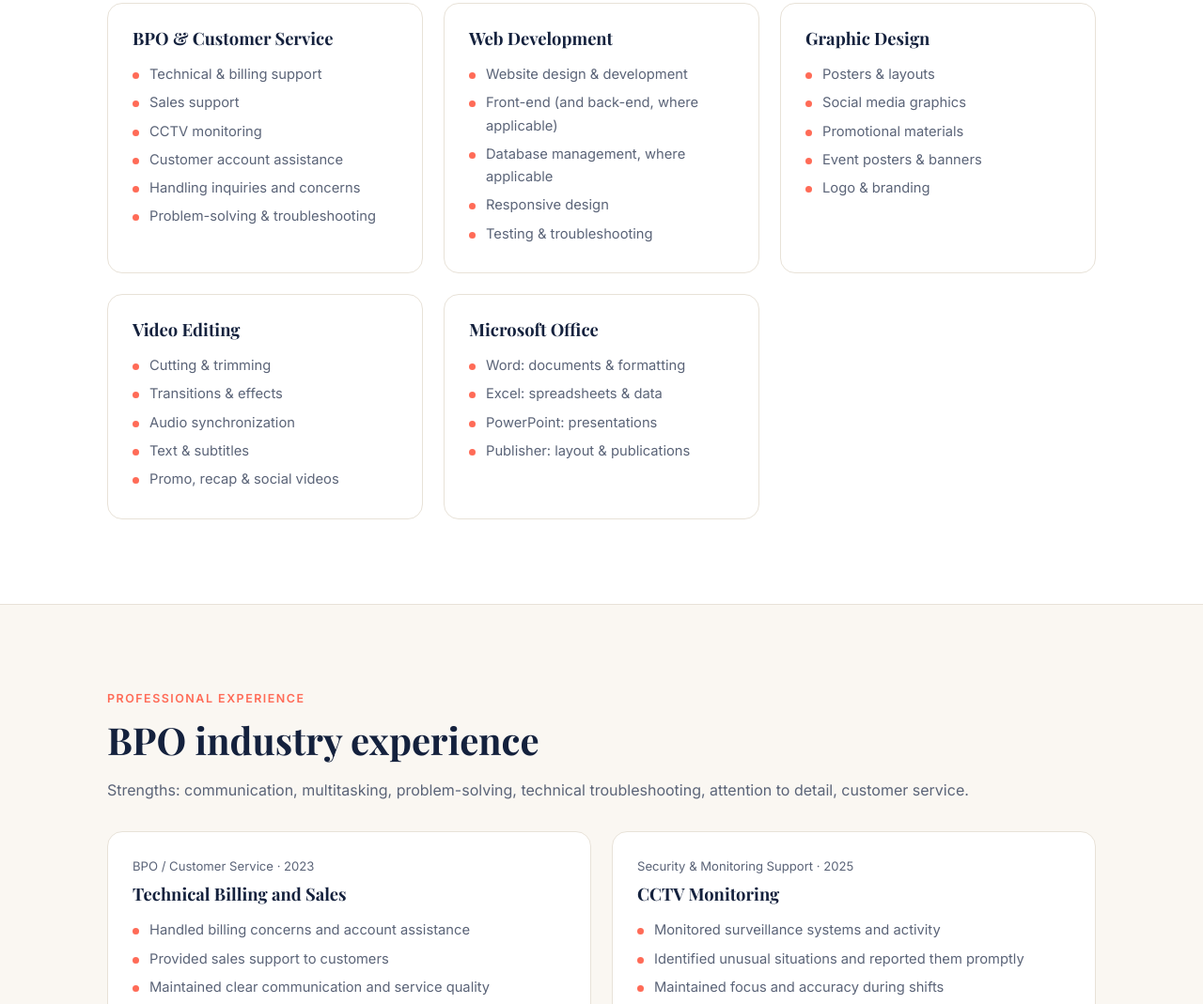
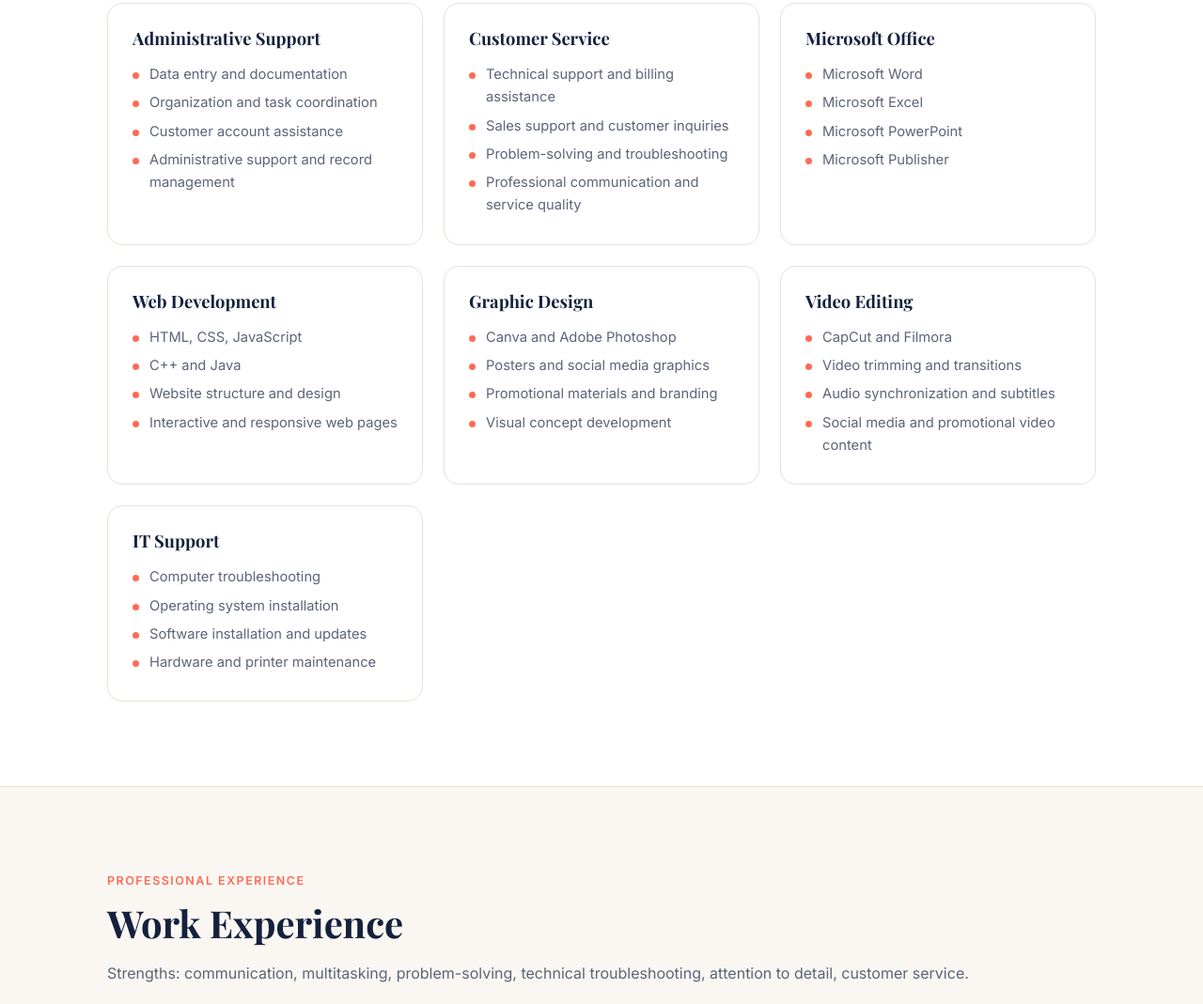
Before and after one commit to chemelle-ctrl/portfolio, a plain HTML site: page index.html in a window 1280 px wide. Shown: the part 1895-2964 px from the top of the page at 94% size. Drawn offline with nearby package versions, Linux system fonts and the light colour scheme.

Commit message:
Update index.html

```diff
--- a/index.html
+++ b/index.html
@@ -187,11 +187,13 @@
   <p class="eyebrow">Skills &amp; Expertise</p>
   <h2>What I bring to the table</h2>
   <div class="grid">
-   <div class="card rv"><h3>BPO &amp; Customer Service</h3><ul><li>Technical &amp; billing support</li><li>Sales support</li><li>CCTV monitoring</li><li>Customer account assistance</li><li>Handling inquiries and concerns</li><li>Problem-solving &amp; troubleshooting</li></ul></div>
-   <div class="card rv"><h3>Web Development</h3><ul><li>Website design &amp; development</li><li>Front-end (and back-end, where applicable)</li><li>Database management, where applicable</li><li>Responsive design</li><li>Testing &amp; troubleshooting</li></ul></div>
-   <div class="card rv"><h3>Graphic Design</h3><ul><li>Posters &amp; layouts</li><li>Social media graphics</li><li>Promotional materials</li><li>Event posters &amp; banners</li><li>Logo &amp; branding</li></ul></div>
-   <div class="card rv"><h3>Video Editing</h3><ul><li>Cutting &amp; trimming</li><li>Transitions &amp; effects</li><li>Audio synchronization</li><li>Text &amp; subtitles</li><li>Promo, recap &amp; social videos</li></ul></div>
-   <div class="card rv"><h3>Microsoft Office</h3><ul><li>Word: documents &amp; formatting</li><li>Excel: spreadsheets &amp; data</li><li>PowerPoint: presentations</li><li>Publisher: layout &amp; publications</li></ul></div>
+   <div class="card rv"><h3>Administrative Support</h3><ul><li>Data entry and documentation</li><li>Organization and task coordination</li><li>Customer account assistance</li><li>Administrative support and record management</li></ul></div>
+   <div class="card rv"><h3>Customer Service</h3><ul><li>Technical support and billing assistance</li><li>Sales support and customer inquiries</li><li>Problem-solving and troubleshooting</li><li>Professional communication and service quality</li></ul></div>
+   <div class="card rv"><h3>Microsoft Office</h3><ul><li>Microsoft Word</li><li>Microsoft Excel</li><li>Microsoft PowerPoint</li><li>Microsoft Publisher</li></ul></div>
+   <div class="card rv"><h3>Web Development</h3><ul><li>HTML, CSS, JavaScript</li><li>C++ and Java</li><li>Website structure and design</li><li>Interactive and responsive web pages</li></ul></div>
+   <div class="card rv"><h3>Graphic Design</h3><ul><li>Canva and Adobe Photoshop</li><li>Posters and social media graphics</li><li>Promotional materials and branding</li><li>Visual concept development</li></ul></div>
+   <div class="card rv"><h3>Video Editing</h3><ul><li>CapCut and Filmora</li><li>Video trimming and transitions</li><li>Audio synchronization and subtitles</li><li>Social media and promotional video content</li></ul></div>
+   <div class="card rv"><h3>IT Support</h3><ul><li>Computer troubleshooting</li><li>Operating system installation</li><li>Software installation and updates</li><li>Hardware and printer maintenance</li></ul></div>
   </div>
  </div>
 </section>
@@ -200,7 +202,7 @@
 <section id="experience">
  <div class="wrap">
   <p class="eyebrow">Professional Experience</p>
-  <h2>BPO industry experience</h2>
+  <h2>Work Experience</h2>
   <p style="color:var(--muted);margin:-20px 0 30px">Strengths: communication, multitasking, problem-solving, technical troubleshooting, attention to detail, customer service.</p>
   <div class="grid" id="exp"></div>
  </div>
@@ -282,8 +284,9 @@
 const FORM_ENDPOINT = "";
 
 const experience = [
- {role:"Technical Billing and Sales", company:"BPO / Customer Service", period:"2023", duties:["Handled billing concerns and account assistance","Provided sales support to customers","Maintained clear communication and service quality"], wins:["Improved customer support experience","Ensured accurate and professional client assistance"], skills:["Billing support","Sales support","Communication"]},
- {role:"CCTV Monitoring", company:"Security & Monitoring Support", period:"2025", duties:["Monitored surveillance systems and activity","Identified unusual situations and reported them promptly","Maintained focus and accuracy during shifts"], wins:["Supported safety and operational awareness","Ensured quick response to monitoring needs"], skills:["Monitoring","Attention to detail","Alertness"]}
+ {role:"Technical Customer Service Representative", company:"VXI", period:"2023", duties:["Handled customer inquiries involving technical concerns, billing, account assistance, and sales support","Assisted customers in troubleshooting service-related issues and finding solutions","Maintained professional communication while addressing customer concerns and supporting service quality"], wins:["Developed multitasking, problem-solving, time-management, and customer relationship skills in a fast-paced BPO environment"], skills:["Customer service","Technical support","Billing assistance","Sales support"]},
+ {role:"CCTV Monitoring Support", company:"SixEleven Global Services and Solutions, Inc.", period:"2025", duties:["Monitored CCTV surveillance systems and observed activities for unusual incidents","Reported identified concerns promptly and maintained attention to detail during monitoring shifts","Supported workplace safety and operational awareness through consistent monitoring"], wins:["Contributed to faster incident reporting and stronger monitoring awareness"], skills:["CCTV monitoring","Attention to detail","Safety awareness"]},
+ {role:"Information Technology Intern", company:"City Health Office – Davao City", period:"2026", duties:["Troubleshot computers, laptops, printers, and scanners to support daily office operations","Installed operating systems and Microsoft 365 applications","Assisted with hardware and software maintenance and technical concerns"], wins:["Contributed to work involving the Animal Bite Treatment Center queueing system"], skills:["IT support","Hardware support","Software installation","Queueing system support"]}
 ];
 
 /* Projects.
```
